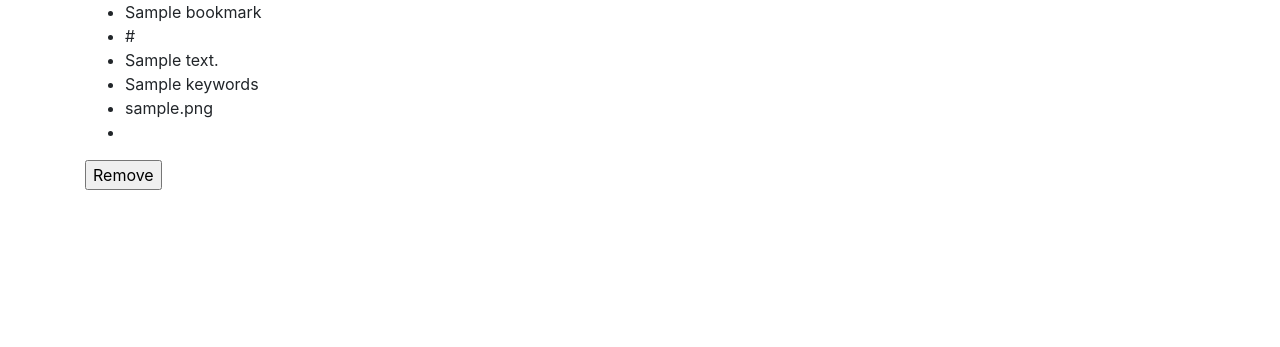
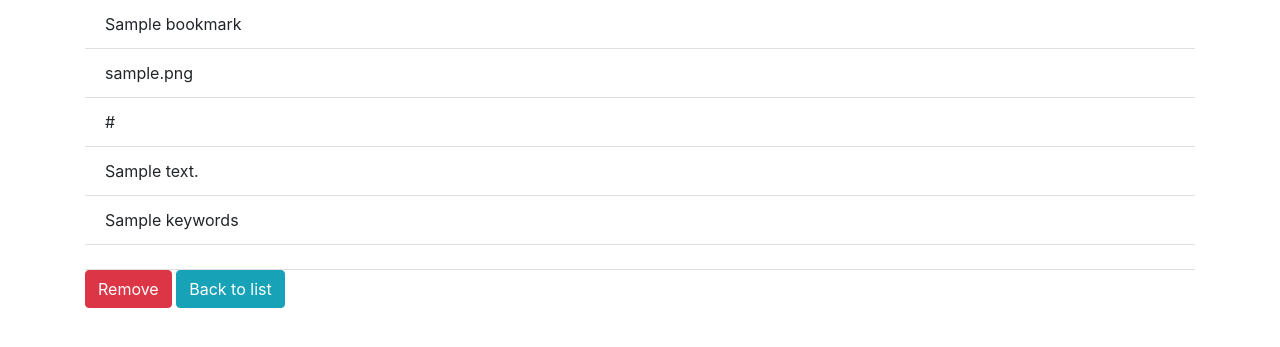
Before and after one commit to ailyinov/lenvendotest, a Symfony app: template templates/item.html.twig in a window 1280 px wide. Shown: the top 347 px of the page. Run offline with Twig, Linux system fonts and the light colour scheme; the template is opened without the code that fills it: most values are stand-ins (such as "Sample title", 1, 10 or a date in 2020); some libraries are stand-ins or nearby versions.

Commit message:
Bookmark details page markup

```diff
--- a/src/UserInteraction/Controller/BookmarkController.php
+++ b/src/UserInteraction/Controller/BookmarkController.php
@@ -46,7 +46,7 @@ class BookmarkController extends AbstractController
             }
         }
 
-        return $this->render('add.html.twig', [
+        return $this->render('remove.html.twig', [
             'sup' => 'sup',
         ]);
     }
--- a/templates/item.html.twig
+++ b/templates/item.html.twig
@@ -1,15 +1,14 @@
 {% extends "base.html.twig" %}
 
 {% block content %}
-    <ul>
-        <li>{{ bookmark.title }}</li>
-        <li>{{ bookmark.url }}</li>
-        <li>{{ bookmark.description }}</li>
-        <li>{{ bookmark.keywords }}</li>
-        <li>{{ bookmark.favicon }}</li>
-        <li>{{ bookmark.dateCreated.format('Y-m-d H:i:s') }}</li>
+    <ul class="list-group list-group-flush">
+        <li class="list-group-item">{{ bookmark.title|e }}</li>
+        <li class="list-group-item">{{ bookmark.favicon|e }}</li>
+        <li class="list-group-item">{{ bookmark.url|e }}</li>
+        <li class="list-group-item">{{ bookmark.description|e }}</li>
+        <li class="list-group-item">{{ bookmark.keywords|e }}</li>
+        <li class="list-group-item">{{ bookmark.dateCreated.format('Y-m-d H:i:s') }}</li>
     </ul>
-    <form action="{{ path('bookmark_item', {bookmark_id: bookmark.id}) }}" method="delete">
-        <input type="submit" value="Remove"/>
-    </form>
+    <a href="{{ path('bookmark_remove', {bookmark_id: bookmark.id}) }}" class="btn btn-danger">Remove</a>
+    <a href="{{ path('bookmarks') }}" class="btn btn-info">Back to list</a>
 {% endblock %}
--- a/templates/list.html.twig
+++ b/templates/list.html.twig
@@ -28,7 +28,7 @@
                 {% endif %}
             </a>
         </th>
-        <th scope="col">Remove</th>
+        <th scope="col">Details</th>
     </tr>
     </thead>
     <tbody>
@@ -39,7 +39,7 @@
             <td>{{bookmark.title|e}}</td>
             <td>{{ bookmark.url }}</td>
             <td>{{ bookmark.dateCreated().format('Y-m-d H:i:s') }}</td>
-            <td><a class="page-link" href="{{ path('bookmark_remove', {bookmark_id: bookmark.id}) }}"> >> </a></td>
+            <td><a class="page-link" href="{{ path('bookmark_item', {bookmark_id: bookmark.id}) }}"> >> </a></td>
         </tr>
     {% endfor %}
     </tbody>
```
